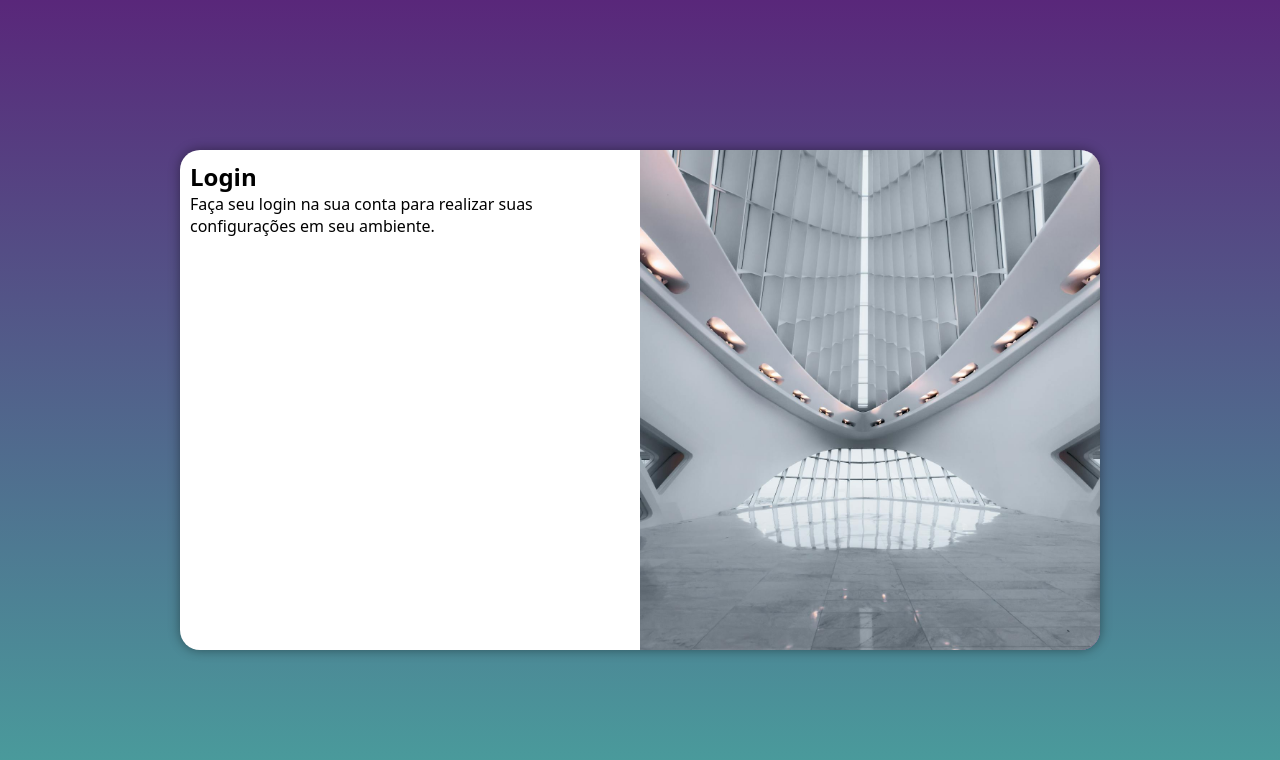
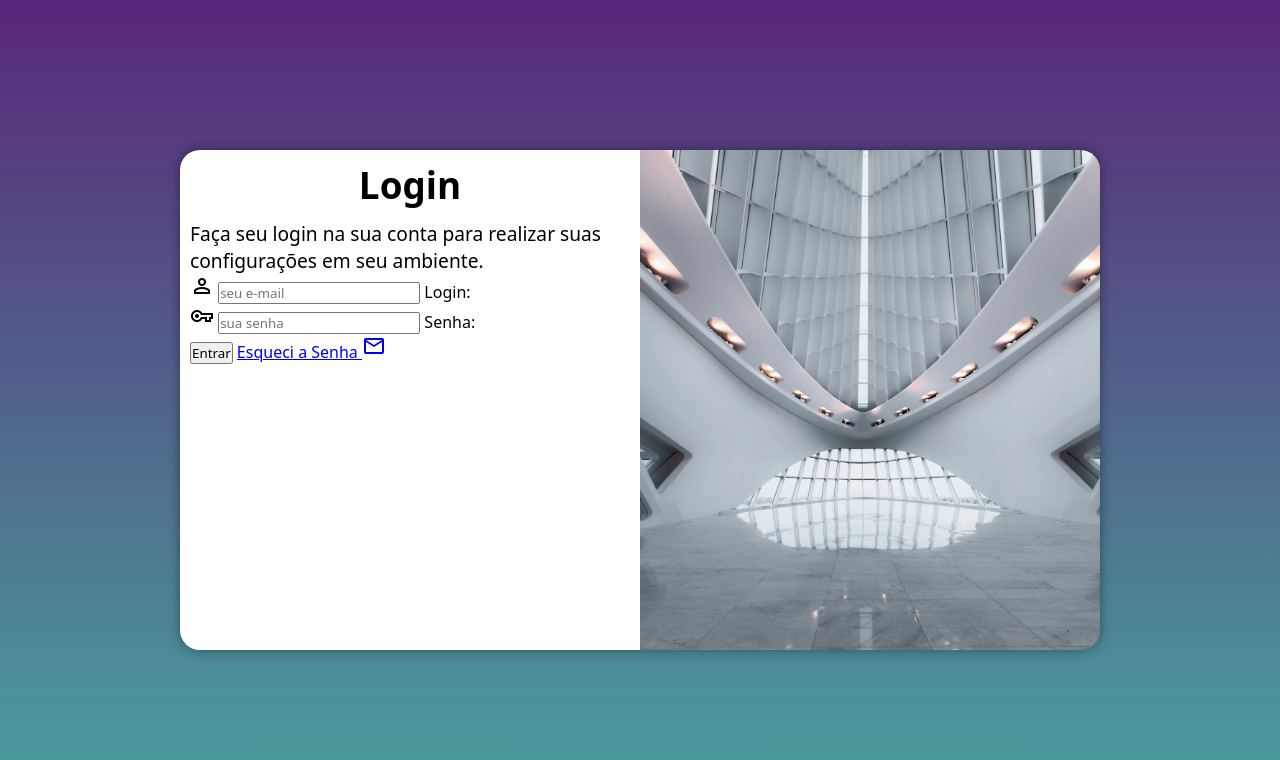
Before and after one commit to josegabrieldev/projeto-login, a plain HTML site: page index.html in a window 1280 px wide. Drawn offline with nearby package versions, Linux system fonts and the light colour scheme.

Commit message:
Adicionei o formulário

```diff
--- a/estilos/media-query.css
+++ b/estilos/media-query.css
@@ -19,6 +19,14 @@
     section#login > div#formulario {
         float: right;
         width: 65%;
+    }
+
+    div#formulario > h1 {
+        font-size: 2em;
+    }
+
+    div#formulario > p {
+        font-size: 1.1em;
     }
 }
 
@@ -42,4 +50,12 @@
         float: left;
         width: 50%;
     }
+
+    div#formulario > h1 {
+        font-size: 2.3em;
+    }
+
+    div#formulario > p {
+        font-size: 1.2em;
+    }
 }
--- a/estilos/style.css
+++ b/estilos/style.css
@@ -53,3 +53,8 @@ section#login > div#formulario {
     display: block;
     padding: 10px;
 }
+
+div#formulario > h1 {
+    text-align: center;
+    margin-bottom: 10px;
+}
--- a/index.html
+++ b/index.html
@@ -5,6 +5,7 @@
     <meta name="viewport" content="width=device-width, initial-scale=1.0">
     <link rel="shortcut icon" href="imagens/favicon.ico" type="image/x-icon">
     <title>Login</title>
+    <link href="https://fonts.googleapis.com/css2?family=Material+Symbols+Outlined" rel="stylesheet"/>
     <link rel="stylesheet" href="estilos/style.css">
     <link rel="stylesheet" href="estilos/media-query.css">
 </head>
@@ -18,8 +19,23 @@
             <div id="formulario">
                 <h1>Login</h1>
                 <p>Faça seu login na sua conta para realizar suas configurações em seu ambiente.</p>
-                <form action="login.php" method="post">
+                <form action="login.php" method="post" autocomplete="on">
+                    <div class="campo">
+                        <span class="material-symbols-outlined">person</span>
+                        <input type="email" name="login" id="ilogin" placeholder="seu e-mail" autocomplete="email" maxlength="30" required>
+                        <label for="ilogin">Login: </label>
+                    </div>
 
+                    <div class="campo">
+                        <span class="material-symbols-outlined">vpn_key</span>
+                        <input type="password" name="senha" id="isenha" placeholder="sua senha" autocomplete="current-password" minlength="8" maxlength="25" required>
+                        <label for="isenha">Senha: </label>
+                    </div>
+
+                    <input type="submit" value="Entrar">
+                    <a href="esqueci.html">
+                        Esqueci a Senha <span class="material-symbols-outlined">mail</span>
+                    </a>
                 </form>
             </div>
         </section>
```
